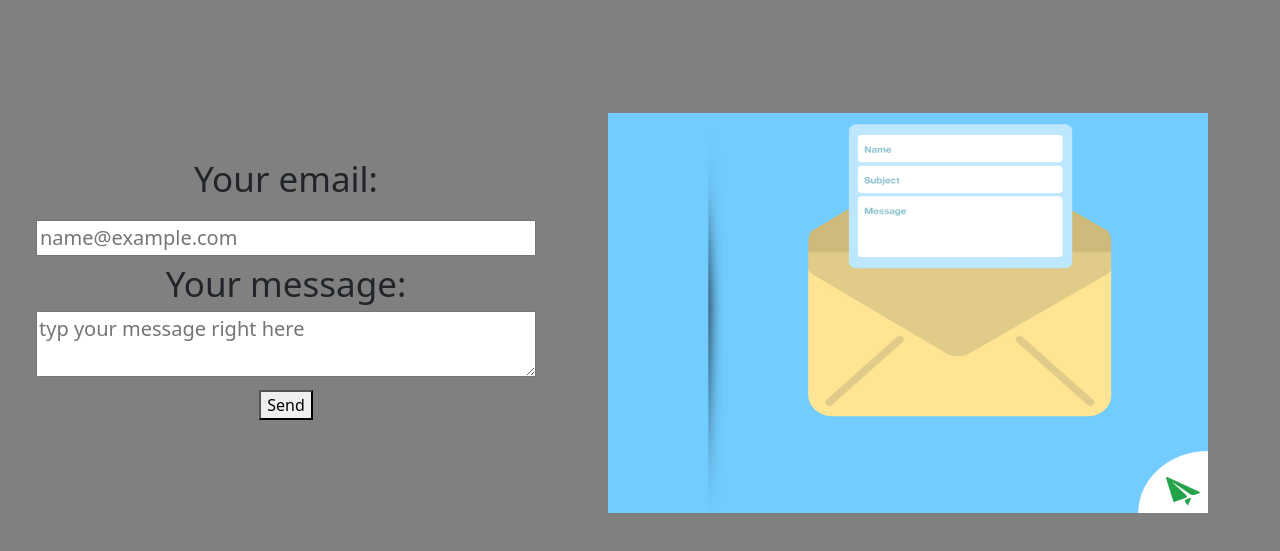
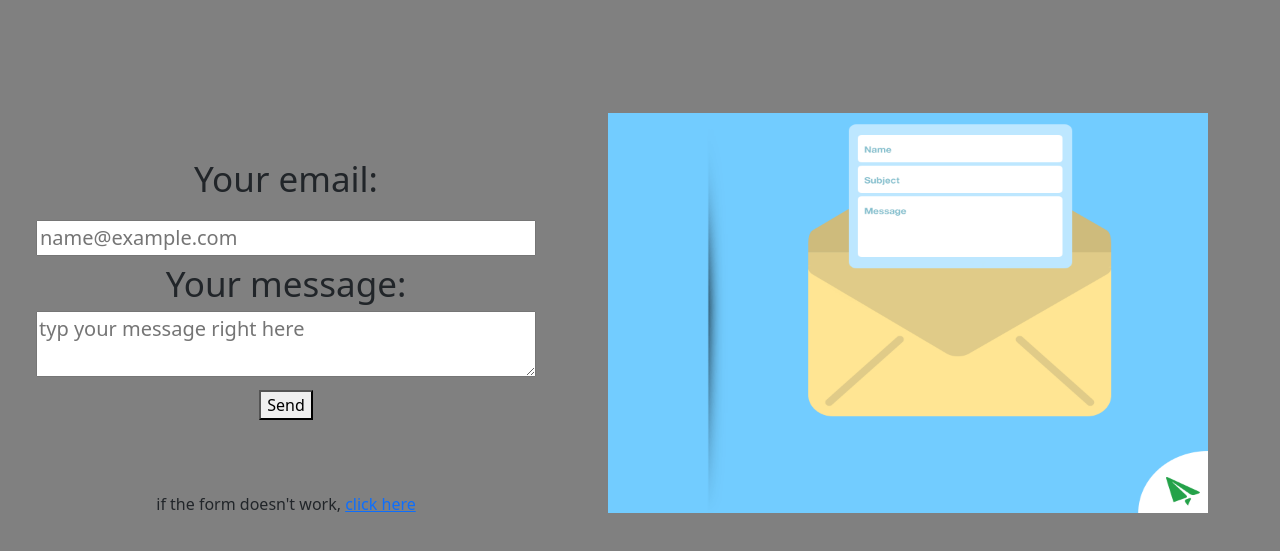
Before and after one commit to arda1gul/arda1gul.github.io, a plain HTML site: page contact.html in a window 1280 px wide. Shown: the part 127-678 px from the top of the page. Drawn offline with nearby package versions, Linux system fonts and the light colour scheme.

Commit message:
added manual email

```diff
--- a/contact.html
+++ b/contact.html
@@ -55,7 +55,8 @@
                     Your message:
                     <textarea class="inputs" name="message" required placeholder="typ your message right here"></textarea>
                 </label>
-                <button class="submit" type="submit">Send</button>
+                <button class="submit" type="submit">Send</button><br><br><br><br>
+                <p>if the form doesn't work, <span><a href="mailto:302735231@student.rocmondriaan.nl">click here</a></span></p>
             </form>
         </div>
         <div class="sidebar">
```
